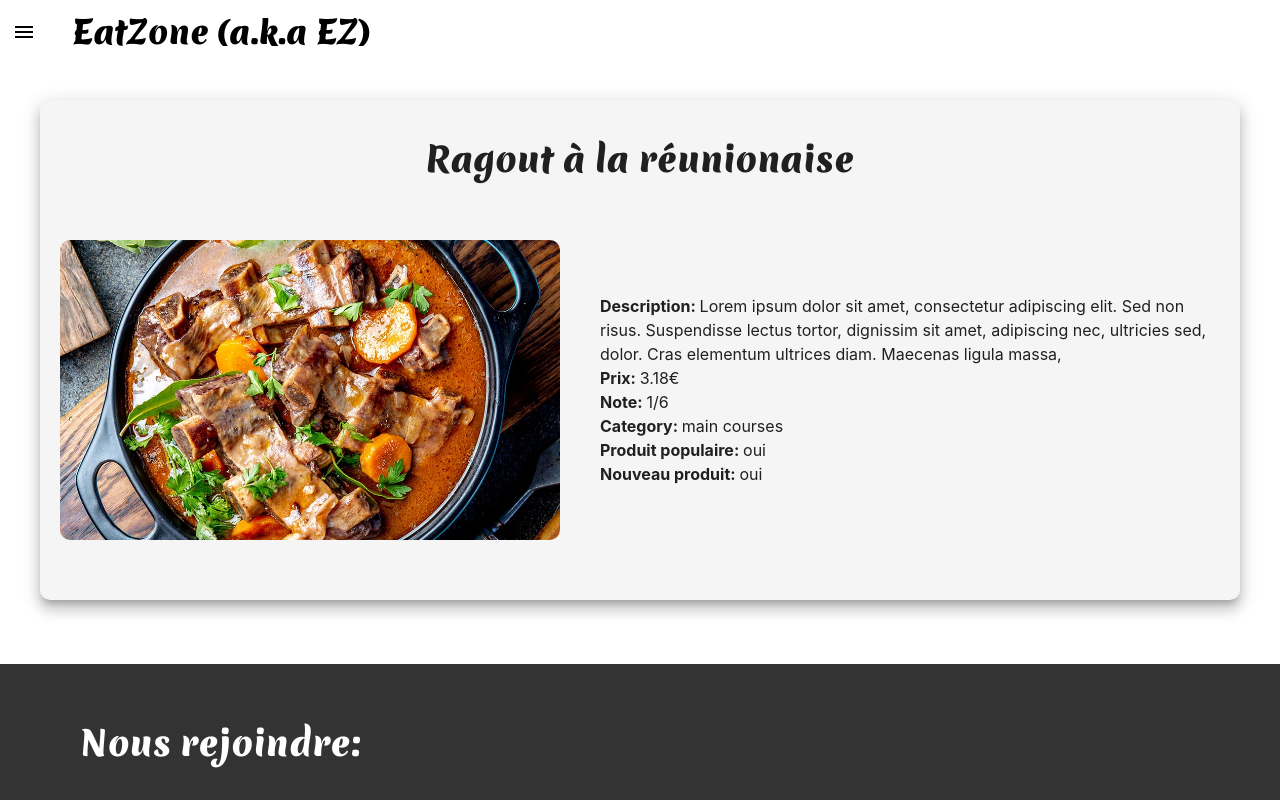
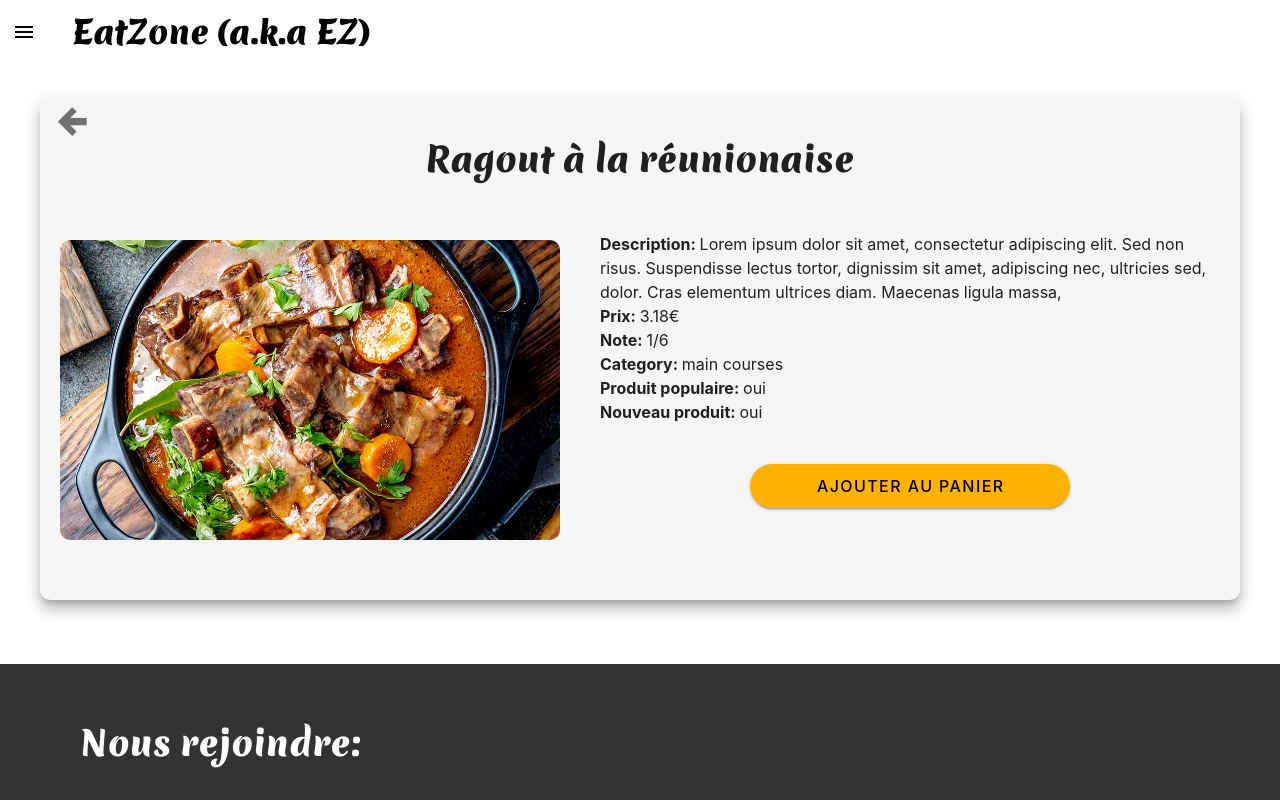
Before and after one commit to redazzalpha/e-web-app, a Vue app: page /products/description/10 in a window 1280 px wide. Shown: the top 800 px of the page. Built offline with nearby package versions, Linux system fonts and the light colour scheme.

Commit message:
add back button and add to cart button description page

```diff
--- a/src/views/Description.vue
+++ b/src/views/Description.vue
@@ -2,6 +2,13 @@
   <div
     class="description_container d-flex flex-column elevation-10 mx-5 mx-md-10 pb-md-10"
   >
+    <VBtn
+      class="description_back-button text-h4 pa-0"
+      variant="plain"
+      @click="$router.back"
+    >
+      <VIcon>mdi-arrow-left-thick</VIcon>
+    </VBtn>
     <h2 class="description_title text-h5 text-lg-h4 ma-10">
       {{ product.label }}
     </h2>
@@ -14,7 +21,10 @@
         :width="imgWidth"
         cover
       ></VImg>
-      <p class="description_content_text d-block ma-5 flex-shrink-1 my-md-auto">
+      <p
+        class="description_content_text d-flex flex-column d-block ma-5 flex-shrink-1 my-md-auto"
+      >
+        <span>
           <strong> Description: </strong>
           {{ product.description }} <br />
           <strong> Prix: </strong>
@@ -27,6 +37,17 @@
           {{ product.isPopular ? "oui" : "non" }} <br />
           <strong> Nouveau produit: </strong>
           {{ product.isNew ? "oui" : "non" }} <br />
+        </span>
+        <VBtn
+          class="description_content_text_btn align-self-center ma-10"
+          size="large"
+          rounded="xl"
+          width="320"
+          variant="elevated"
+          :color="baseColor.orange"
+        >
+          Ajouter au panier
+        </VBtn>
       </p>
     </div>
   </div>
@@ -59,11 +80,17 @@ const imgWidth = computed(() => {
 
 <style lang="scss" scoped>
 .description_container {
+  position: relative;
   justify-content: center;
   align-content: center;
   border-radius: 10px;
   background-color: v-bind("baseColor.whiteDark");
   margin-top: 100px;
+  .description_back-button {
+    position: absolute;
+    top: 0;
+    left: 0;
+  }
   .description_content {
     &_img {
       border-radius: 10px;
```
Also changed, not shown: 1 other file (tests, documents, lock files or other folders). Lines whose indentation alone changed are shown as unchanged.
